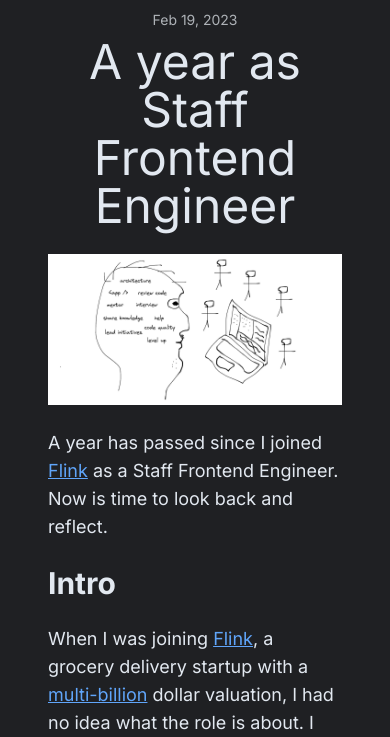
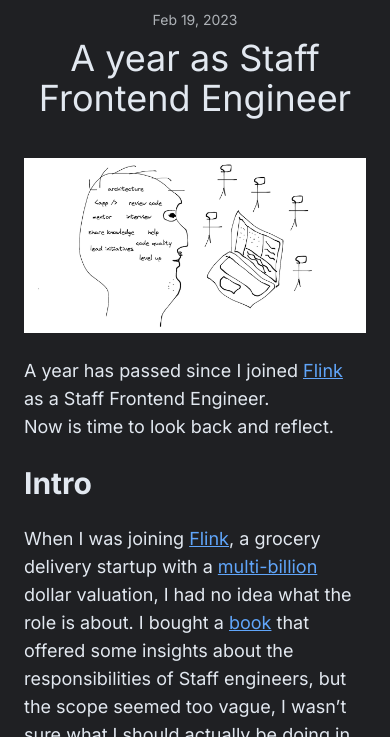
Before and after one commit to aantipov/alexeime, an Astro site: page /blog/a-year-as-staff-frontend-engineer in a window 390 px wide. Shown: the part 94-831 px from the top of the page. Built offline with nearby package versions, Linux system fonts and the light colour scheme; Astro itself is replaced by a stand-in of ours.

Commit message:
mobile view: blog article

```diff
--- a/src/pages/blog/[...slug].astro
+++ b/src/pages/blog/[...slug].astro
@@ -31,24 +31,20 @@
     class="blog-article hero-bg-gradient flex w-screen items-center justify-center bg-customDarkBg1 pb-24 pt-16 sm:pb-32 md:pb-44 md:pt-16 lg:pb-24 lg:pt-24"
   >
     <article
-      class="flex w-full flex-col items-center justify-center text-center md:w-[800px] xl:w-[900px]"
+      class="flex w-full flex-col items-center justify-center px-6 text-center sm:px-24 md:w-[800px] xl:w-[900px]"
     >
-      <main class="max-w-full">
       <div
-          class="mt-10 px-12 text-sm font-normal text-customGrayText sm:px-48 sm:text-base lg:text-base"
+        class="mt-10 text-sm font-normal text-customGrayText sm:px-48 sm:text-base lg:text-base"
       >
         <FormattedDate date={post.data.date} />
       </div>
-        <h1 class="mt-2 px-16 text-5xl text-slate-200">{post.data.title}</h1>
-        <div class="hero-image">
-          <!-- {heroImage && <img width={1020} height={510} src={heroImage} alt="" />} -->
-        </div>
+      <h1 class="mt-2 text-4xl text-slate-200">{post.data.title}</h1>
+
       <div
-          class="mt-4 px-12 text-left text-sm font-normal text-slate-200 sm:px-12 sm:text-base lg:text-lg xl:text-lg"
+        class="mt-4 max-w-full text-left text-lg font-normal text-slate-200 sm:text-xl"
       >
         <Content />
       </div>
-      </main>
     </article>
   </main>
   <Footer />
--- a/src/styles/BlogArticle.css
+++ b/src/styles/BlogArticle.css
@@ -1,7 +1,7 @@
 /* Typography */
 
 .blog-article p {
-  @apply my-6 text-lg;
+  @apply my-6;
 }
 
 .blog-article h2 {
@@ -33,19 +33,23 @@
   margin-right: auto;
 }
 
-.blog-article pre {
+.blog-article pre.astro-code {
   @apply rounded-md p-4;
+}
+
+.blog-article pre.astro-code code {
+  @apply text-base;
 }
 
 .blog-article p code,
 .blog-article ul li code {
-  @apply rounded-md bg-slate-700 p-1 font-mono text-sm font-medium;
+  @apply rounded-md bg-slate-700 p-1 font-mono font-medium;
 }
 .blog-article ul li code::before {
-    content: "`";
+  content: "`";
 }
 .blog-article ul li code::after {
-    content: "`";
+  content: "`";
 }
 
 .blog-article blockquote {
```
Lines whose indentation alone changed are shown as unchanged.
